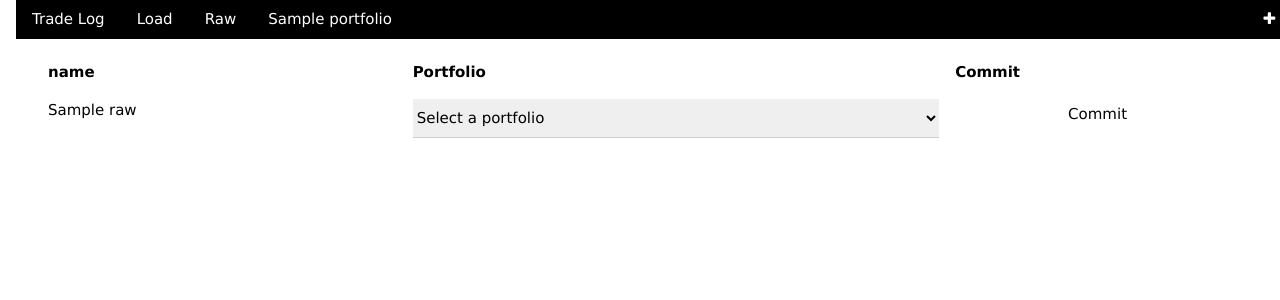
After one commit to berkobob/tradelog-python, a Flask app: page /raw in a window 1280 px wide. The commit adds this page. Shown: the top 300 px of the page. Run offline with Flask 2, Linux system fonts and the light colour scheme; a database or web service that is not in the repository returns one stand-in record (values such as "Sample title").

Commit message:
Separate /raw and /load endpoints

```diff
--- a/src/common/database.py
+++ b/src/common/database.py
@@ -4,6 +4,7 @@ from src.common.result import Result
 class DB:
     """ The mongo database API """
     db = []
+    # return Result(success=False, message='Panic!', severity='ERROR')
 
     @classmethod
     def connect(cls, URL: str, env: str) -> Result:
@@ -12,8 +13,9 @@ class DB:
         variables and the database from the environment. Returns a Result
         """
         try:
-            cls.db = MongoClient(URL, connectTimeoutMS=30000, socketTimeoutMS=None,
-                                socketKeepAlive=True, connect=False, maxPoolsize=1)[env]
+            cls.db = MongoClient(URL, connectTimeoutMS=30000,
+                                socketTimeoutMS=None, socketKeepAlive=True,
+                                connect=False, maxPoolsize=1)[env]
         except Exception as e:
             return Result(success=False, message=str(e), severity='ERROR')
         return Result(success=True)
@@ -30,20 +32,32 @@ class DB:
         return Result(success=True, message=str(message))
 
     @classmethod
-    def read(cls):
-        pass
+    def read(cls, collection, query):
+        try:
+            message = cls.db[collection].find(query)
+        except Exception as e:
+            return Result(success=False, message=str(e), severity='ERROR')
+        return Result(success=True, message=message)
+        # if message: return Result(success=True, message=message)
+        # return Result(success=False, message=f'No records found matching {query}', severity='WARNING')
 
     @classmethod
     def update(cls):
         pass
 
     @classmethod
-    def delete(cls):
-        pass
+    def delete(cls, collection, query):
+        try:
+            message = cls.db[collection].delete_one(query)
+        except Exception as e:
+            return Result(success=False, message=str(e), severity='ERROR')
+        if message.deleted_count != 1:
+            return Result(success=False, message='Failed to delete', severity='ERROR')
+        return Result(success=True, message=message)
 
-    @classmethod
-    def all(cls, collection: str) -> cursor:
-        """
-        Return a cursor pointing to all the records of the passed collection
-        """
-        return cls.db[collection].find()
+    # @classmethod
+    # def all(cls, collection: str) -> cursor:
+    #     """
+    #     Return a cursor pointing to all the records of the passed collection
+    #     """
+    #     return cls.db[collection].find()
--- a/src/controller/tradelog.py
+++ b/src/controller/tradelog.py
@@ -7,14 +7,58 @@
 
 from src.model.portfolio import Portfolio
 from src.common.result import Result
+from src.model.raw import Raw
+from bson.objectid import ObjectId
 
-def ports() -> list:
+def get_port_names() -> Result:
     """ Returns a list of portfolio names """
-    return [port.name for port in Portfolio.all()]
+    result = Portfolio.read({})
+    if not result.success: return result
+    result.message = [port.name for port in Portfolio.read({}).message]
+    return result
 
 def create_portfolio(port) -> Result:
     """ createa a new portfolio if the name doesn't already exist """
-    if port['name'] in ports():
+    port['name'] = port['name'].strip()
+    if port['name'] == "":
+        return Result(success=False, message="Portfolio name cannot be blank", severity='WARNING')
+    if port['name'] in get_port_names().message:
         return Result(success=False, message='This portfolio name already exists',
                       severity='WARNING')
     return Portfolio(port).create()
+
+def load_trades_from(filename) -> Result:
+    """ Read trades from a CSV file. Store the raw data and pass back with
+        a UUID to ID trade and store as a trade"""
+    count = 0
+    try:
+        with open(filename) as file:
+            headers = file.readline().split(',')
+            for row in file:
+                raw = Raw(dict(zip(headers, row.split(','))))
+                raw.create()
+                count += 1
+    except Exception as e:
+        return Result(success=False, message=str(e), severity='ERROR')
+
+    return Result(success=True, message=count)
+
+def get_raw_trades():
+    return Raw.read({})
+
+def commit_raw_trade(_id_str, port):
+    if port is None:
+        return Result(False, "No portfolio name selected. Please selecet a portfolio for this trade.",
+        "WARNING")
+
+    _id = ObjectId(_id_str)
+    result = Raw.read({'_id': _id})
+    if not result.success: return result
+
+    portfolio = Portfolio.read({'name': port})
+    # Assume, as searching by _id, that only one record found
+    if len(portfolio.message) < 1:
+        return Result(success=False, message=f"Cannot find portfolio {port} for some reason.", severity="ERROR")
+    if len(portfolio.message) > 1:
+        return Result(success=False, message=f"Found multiple portfolios called {port} for some reason.", severity="ERROR")
+    return portfolio.message[0].commit(result.message[0])
--- a/src/model/model.py
+++ b/src/model/model.py
@@ -4,22 +4,27 @@ from src.common.result import Result
 
 class Model(metaclass=ABCMeta):
     collection: str
+    _id: str
 
     def create(self) -> Result:
         return DB.create(self.collection, vars(self))
 
-    def read(self):
-        pass
+    @classmethod
+    def read(cls, query):
+        result = DB.read(cls.collection, query)
+        if result.success: result.message = [cls(item) for item in result.message]
+        # if result.success: result.message = [cls(result.message)]
+        return result
 
     def update(self):
         pass
 
     def delete(self):
-        pass
+        return DB.delete(self.collection, {"_id": self._id})
 
-    @classmethod
-    def all(cls) -> list:
-        return [cls(item) for item in DB.all(cls.collection)]
+    # @classmethod
+    # def all(cls) -> list:
+    #     return [cls(item) for item in DB.all(cls.collection)]
 
     def __repr__(self) -> str:
         return str(vars(self))
--- a/src/model/portfolio.py
+++ b/src/model/portfolio.py
@@ -1,4 +1,5 @@
 from src.model.model import Model
+from src.common.result import Result
 
 class Portfolio(Model):
     """ A list of stock with share and option positions """
@@ -9,3 +10,9 @@ class Portfolio(Model):
         self.description = port['description']
         if '_id' in port.keys():
             self._id = port['_id']
+
+    def commit(self, raw):
+        print(raw)
+        print(self)
+        # remember to update the raw record with this port name
+        return Result(success=True)
--- /dev/null
+++ b/src/model/raw.py
@@ -0,0 +1,14 @@
+from src.model.model import Model
+from src.common.database import DB
+
+class Raw(Model):
+    """ buying or selling a stock or option """
+    collection = 'raw'
+
+    def __init__(self, trade):
+        if 'trade' in trade.keys():
+            self.trade = trade['trade']
+        else:
+            self.trade = trade
+        self.port = trade['port'] if 'port' in trade.keys() else False
+        if '_id' in trade.keys(): self._id = trade['_id']
--- a/src/templates/base.html
+++ b/src/templates/base.html
@@ -9,16 +9,17 @@
 </head>
 <body>
 
-    <div class="w3-top w3-container">
-        <div class="w3-bar w3-black">
+    <div class="w3-container">
+        <div class="w3-top w3-bar w3-black">
             <a href="/" class="w3-bar-item w3-button">Trade Log</a>
             <a href="/load" class="w3-bar-item w3-button">Load</a>
+            <a href="/raw" class="w3-bar-item w3-button">Raw</a>
             {% for port in ports %}
             <a href="#" class="w3-bar-item w3-button">{{port}}</a>
             {% endfor %}
-            <a href="/new" class="w3-bar-item w3-button w3-right"><i class="fa fa-plus"></i></a>
+            <a href="/new" class="w3-bar-item w3-button w3-right"><i class="fa fa-plus"></i>&nbsp</a>
         </div>
-
+        <p>&nbsp</p>
         {% block content %}
 
     </div>
--- /dev/null
+++ b/src/templates/raw_trades.html
@@ -0,0 +1,39 @@
+{% extends "base.html" %}
+{% block content %}
+<div class="w3-container w3-responsive">
+    {% if trades[0] %}
+    <table class="w3-table">
+        <tr>
+            {% for header in trades[0].trade.keys() %}
+            <th>{{ header }} </th>
+            {% endfor %}
+            <th>Portfolio</th>
+            <th>Commit</th>
+        </tr>
+        {% for trade in trades %}
+        <tr>
+            {% for key in trade.trade.keys() %}
+                <td>{{trade.trade[key]}}</td>
+            {% endfor %}
+            <form action="/raw" method="POST" class="w3-container">
+                <td>
+                    <select class="w3-select" name="port">
+                        <option value="" disabled selected>Select a portfolio</option>
+                        {% for port in ports %}
+                            <option value={{port}}>{{ port }}</option>
+                        {% endfor %}
+                    </select>
+                </td>
+                <input type="hidden" value="{{trade._id}}", name='raw_id'>
+                <td>
+                    <input type="submit" class="w3-button w3-block w3-padding-small w3-cell-top", value="Commit"/>
+                </td>
+            </form>
+        </tr>
+        {% endfor %}
+    </table>
+    {% else %}
+    <div class="w3-container w3-large"><p>There are no raw trades to commit.</p></div>
+    {% endif %}
+</div>
+{% endblock %}
```
Also changed, not shown: scratch.py (+3 -22 lines), src/model/trade.py (+1 -6 lines), src/templates/rawtrades.html (deleted, +0 -19 lines), src/view/web.py (+58 -20 lines).
